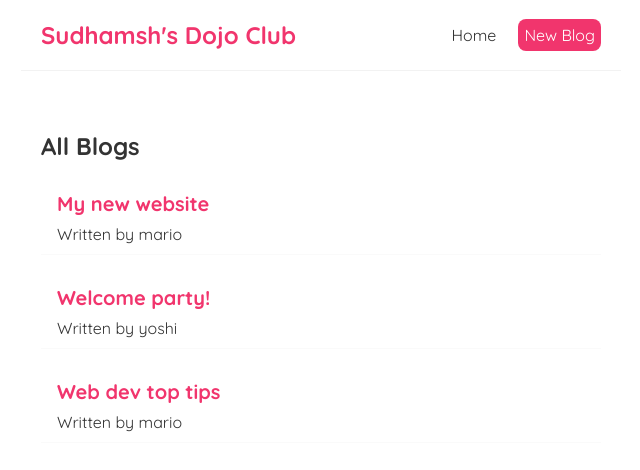
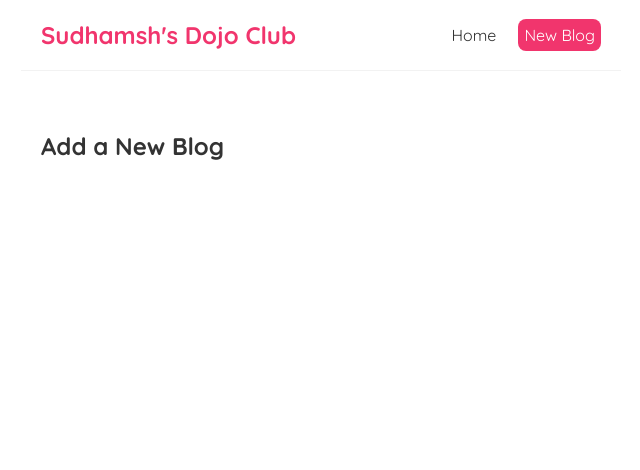
Before and after one commit to SudhamshM/react-tutorial, a React (Create React App) app: page /create in a window 1280 px wide. Shown: the top 470 px of the page, without its empty margins (319-959 px from the left). Built offline with nearby package versions, Linux system fonts and the light colour scheme; data requests are answered from the project's data file.

Commit message:
Add react-router-dom to project and create 2 routes

```diff
--- a/package.json
+++ b/package.json
@@ -8,6 +8,7 @@
     "@testing-library/user-event": "^13.5.0",
     "react": "^18.2.0",
     "react-dom": "^18.2.0",
+    "react-router-dom": "^6.18.0",
     "react-scripts": "5.0.1",
     "web-vitals": "^2.1.4"
   },
--- a/src/App.js
+++ b/src/App.js
@@ -1,14 +1,21 @@
 import Navbar from "./Navbar";
 import Home from "./Home";
+import { BrowserRouter as Router, Route, Routes } from "react-router-dom";
+import Create from "./Create";
 
 function App() {
   return (
-    <div className="App">
-      <Navbar />
-      <div className="content">
-        <Home />
+    <Router>
+      <div className="App">
+        <Navbar />
+        <div className="content">
+          <Routes>
+            <Route path="/" element={<Home />} />
+            <Route path="/create" element={<Create />} />
+          </Routes>
+        </div>
       </div>
-    </div>
+    </Router>
   );
 }
 
--- /dev/null
+++ b/src/Create.js
@@ -0,0 +1,9 @@
+const Create = () => {
+    return (
+        <div className="create">
+            <h2>Add a New Blog</h2>
+        </div>
+    );
+}
+
+export default Create;
```
Also changed, not shown: 1 other file (tests, documents, lock files or other folders).
